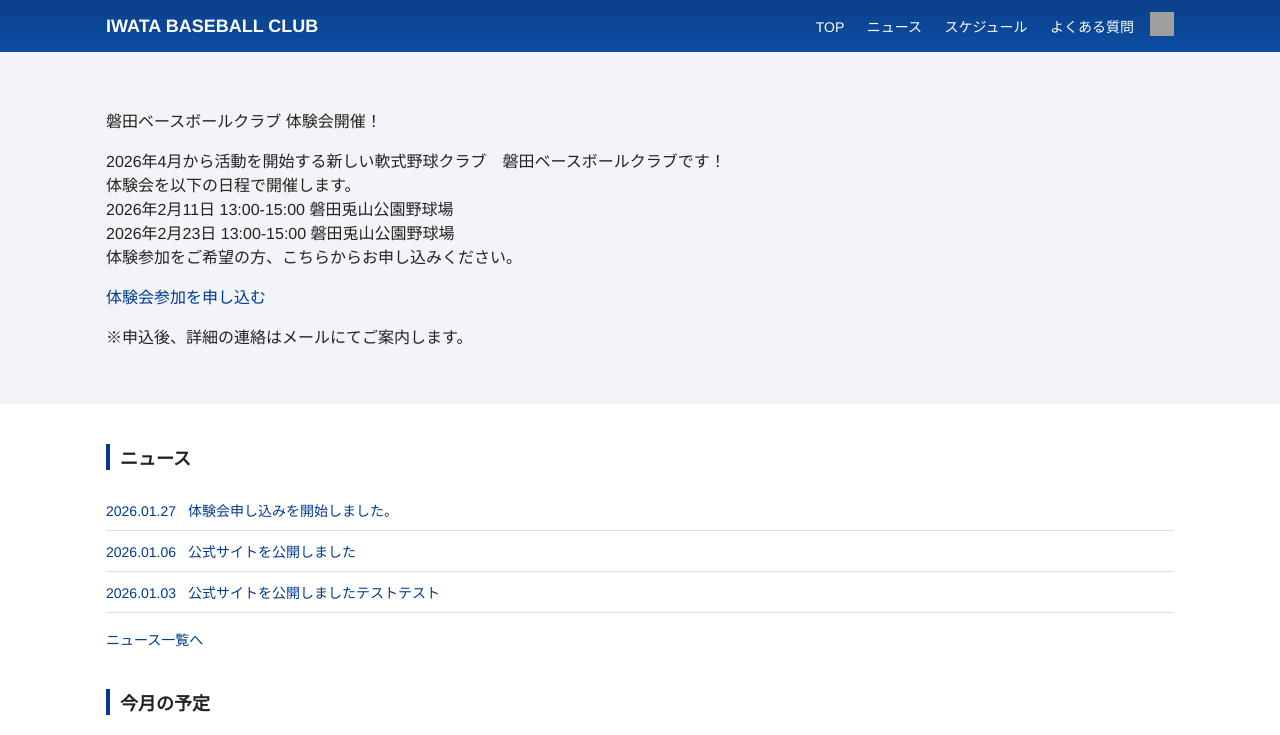
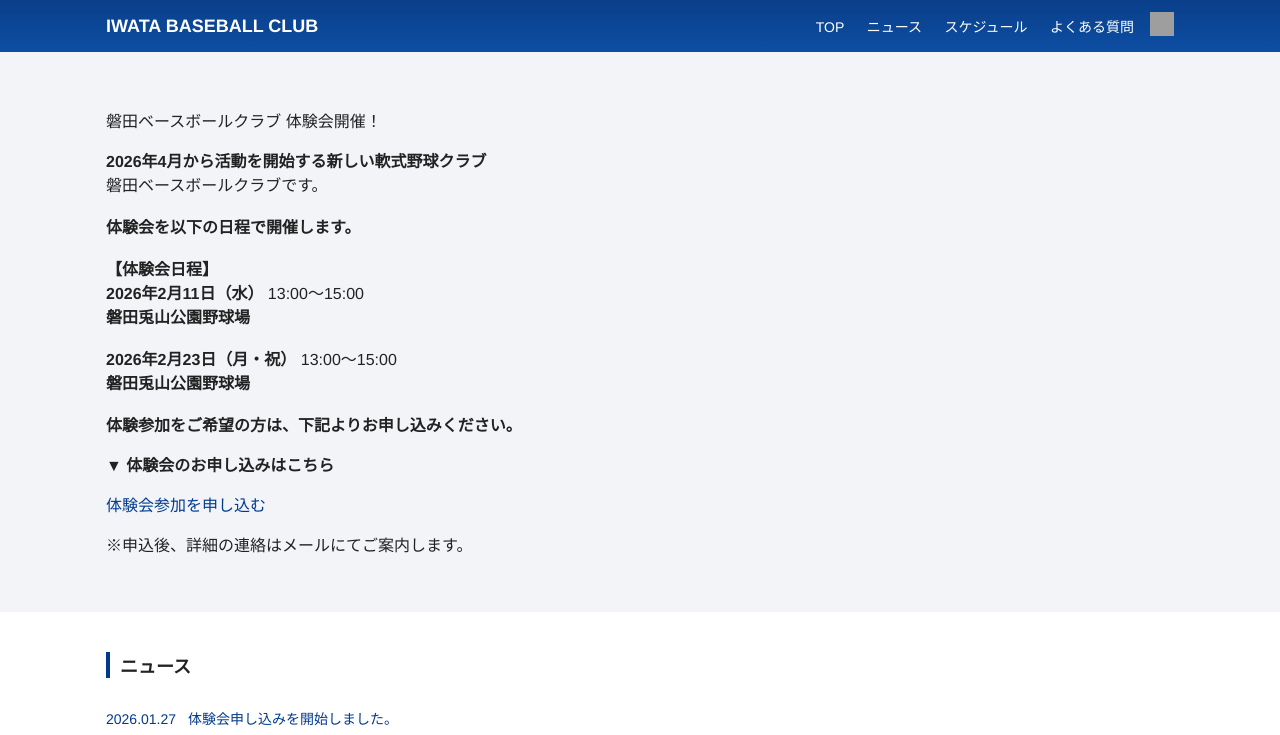
Before and after one commit to moutineigo/baseball, a Jekyll site: the page built from index.md, in a window 1280 px wide and 900 px high, cut to the strip 0-735 px from the top of the window. Built offline with Jekyll 4.4.1, drawn with Linux system fonts in a browser that asks for light colours; grey boxes are pictures that could not be loaded.

Commit message:
Add files via upload

```diff
--- a/_layouts/home.html
+++ b/_layouts/home.html
@@ -6,13 +6,24 @@ layout: default
   <div class="hero-inner">
     <p class="hero-lead">磐田ベースボールクラブ 体験会開催！</p>
 
-    <p>2026年4月から活動を開始する新しい軟式野球クラブ　磐田ベースボールクラブです！<br>
-       体験会を以下の日程で開催します。<br>
-       2026年2月11日 13:00-15:00 磐田兎山公園野球場<br>
-       2026年2月23日 13:00-15:00 磐田兎山公園野球場<br>
-       体験参加をご希望の方、こちらからお申し込みください。<br>
-    </p>
+<p>
+  <strong>2026年4月から活動を開始する新しい軟式野球クラブ</strong><br>
+  磐田ベースボールクラブです。<br><br>
 
+  <strong>体験会を以下の日程で開催します。</strong><br><br>
+
+  <strong>【体験会日程】</strong><br>
+  <strong>2026年2月11日（水）</strong> 13:00〜15:00<br>
+  <strong>磐田兎山公園野球場</strong><br><br>
+
+  <strong>2026年2月23日（月・祝）</strong> 13:00〜15:00<br>
+  <strong>磐田兎山公園野球場</strong><br><br>
+
+  <strong>体験参加をご希望の方は、下記よりお申し込みください。</strong>
+</p>
+
+
+<p><strong>▼ 体験会のお申し込みはこちら</strong></p>
     <a
       href="https://forms.gle/pca34vjWQodBTL4F8"
       class="btn btn-primary"
```
